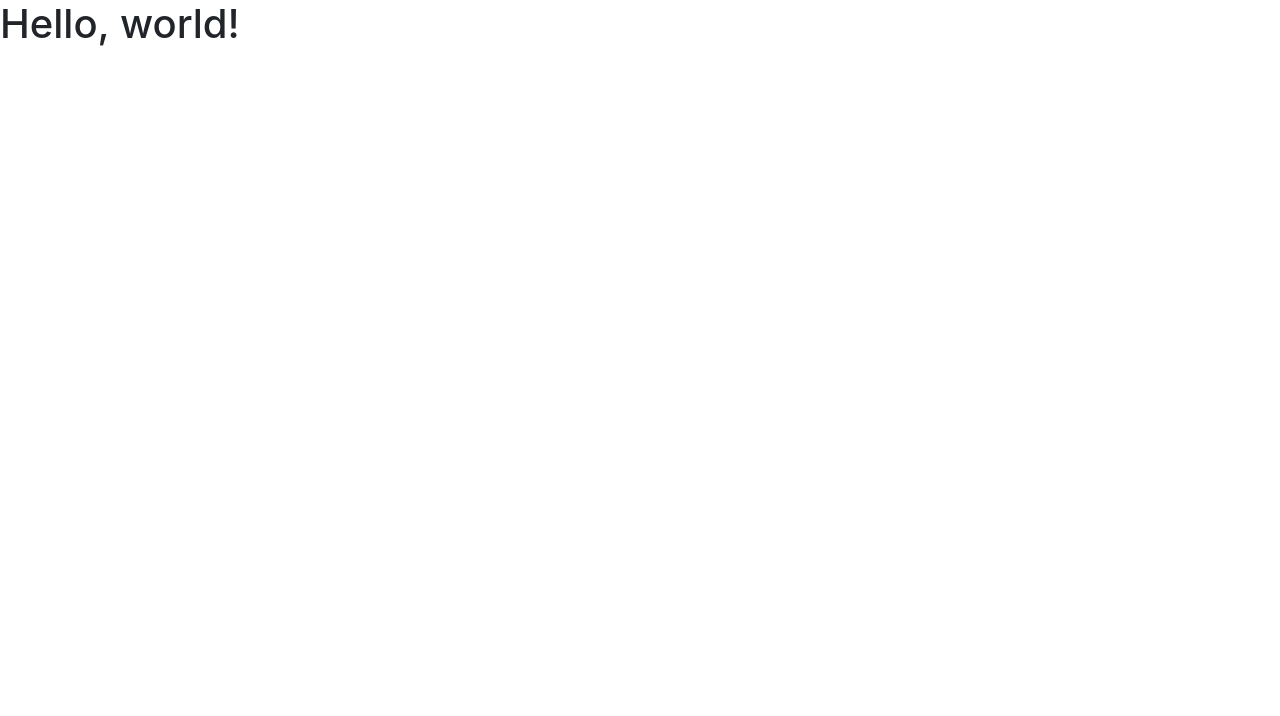
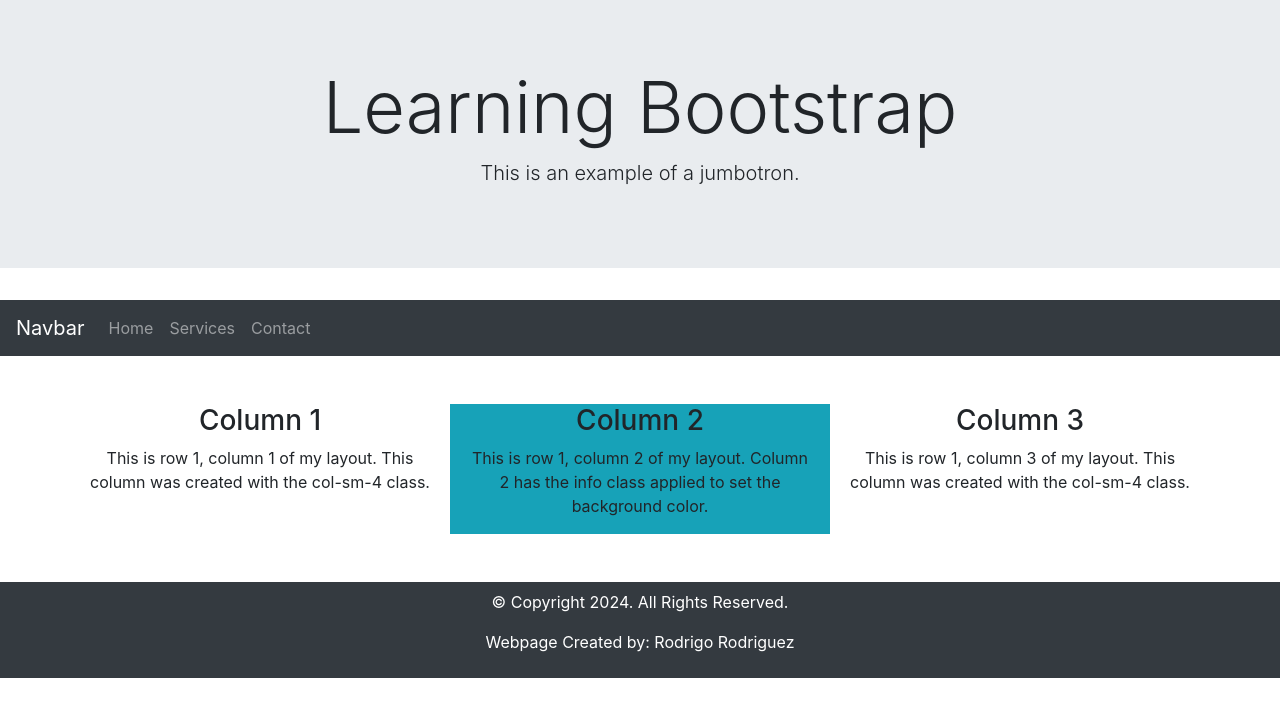
Before and after one commit to Rodrigo17812/WEB0, a plain HTML site: page index.html in a window 1280 px wide. Drawn offline with nearby package versions, Linux system fonts and the light colour scheme.

Commit message:
Update index.html

```diff
--- a/index.html
+++ b/index.html
@@ -1,13 +1,84 @@
 <!doctype html>
+<!-- Name:Rodrigo Rodriguez Date:12/2/2024-->
 <html lang="en">
+
   <head>
+
     <meta charset="utf-8">
+
     <meta name="viewport" content="width=device-width, initial-scale=1">
-    <title>Bootstrap demo</title>
+
+    <title>Learning Bootstrap | Apply Your Knowledge 12</title>
+
     <link href="https://cdn.jsdelivr.net/npm/bootstrap@4.6.2/dist/css/bootstrap.min.css" rel="stylesheet" >
+
   </head>
+
   <body>
-    <h1>Hello, world!</h1>
+  <!-- Bootstrap Jumbotron -->
+   <header class="jumbotron jumbotron-fluid text-center mb-0>
+		<div class="container">
+    <h1 class="display-3">Learning Bootstrap</h1>
+		<p class="lead">This is an example of a jumbotron.</p>
+		</div>
+		</header>
+  <!-- Bootstrap Navigation bar -->
+  <nav class="navbar navbar-expand-sm bg-dark navbar-dark">
+	<a class="navbar-brand" href="#">Navbar</a>
+
+	<!-- Hamburger menu -->
+	<button class="navbar-toggler" type="button" data-toggle="collapse"
+	data-target="#navbarResponsive" aria-controls="navbarResponsive"
+	aria-expanded="false" aria-label="Toggle navigation">
+
+		<span class="navbar-toggler-icon"></span>
+		</button>
+
+	<!-- Nav links -->
+	<div class="collapse navbar-collapse" id="navbarResponsive">
+		<ul class="navbar-nav">
+		<li class="nav-items">
+		<a class="nav-link" href="#">Home</a>
+		</li>
+       <li class="nav-item">
+			<a class="nav-link" href="#">Services</a>
+	   </li>
+	   <li class="nav-item">
+	        <a class="nav-link" href="#">Contact</a>
+			</li>
+		</ul>
+	</div>
+</nav>
+
+<!-- Main Content Area -->
+<main class="container my-5">
+	<div class="row text-center">
+
+	<div class="col-sm-4">
+	<h3>Column 1</h3>
+	<p>This is row 1, column 1 of my layout. This column was created with the col-sm-4 class.</p>
+	</div>
+	<div class="col-sm-4 bg-info">
+	<h3>Column 2</h3>
+	<p>This is row 1, column 2 of my layout. Column 2 has the info class applied to set the background color.</p>
+	</div>
+	<div class="col-sm-4">
+	<h3>Column 3</h3>
+	<p>This is row 1, column 3 of my layout. This column was created with the col-sm-4 class.</p>
+	</div>
+	</div>
+	</main>
     <script src="https://cdn.jsdelivr.net/npm/bootstrap@5.3.3/dist/js/bootstrap.bundle.min.js"> </script>
+
   </body>
+
+   <!-- Footer -->
+   <footer class="jumbotron-fluid text-center bg-dark p-2">
+
+   <div class="container text-white">
+		<p>&copy; Copyright 2024. All Rights Reserved.</p>
+		<p>Webpage Created by: Rodrigo Rodriguez</p>
+   </div>
+
+  </footer>
 </html>
```
